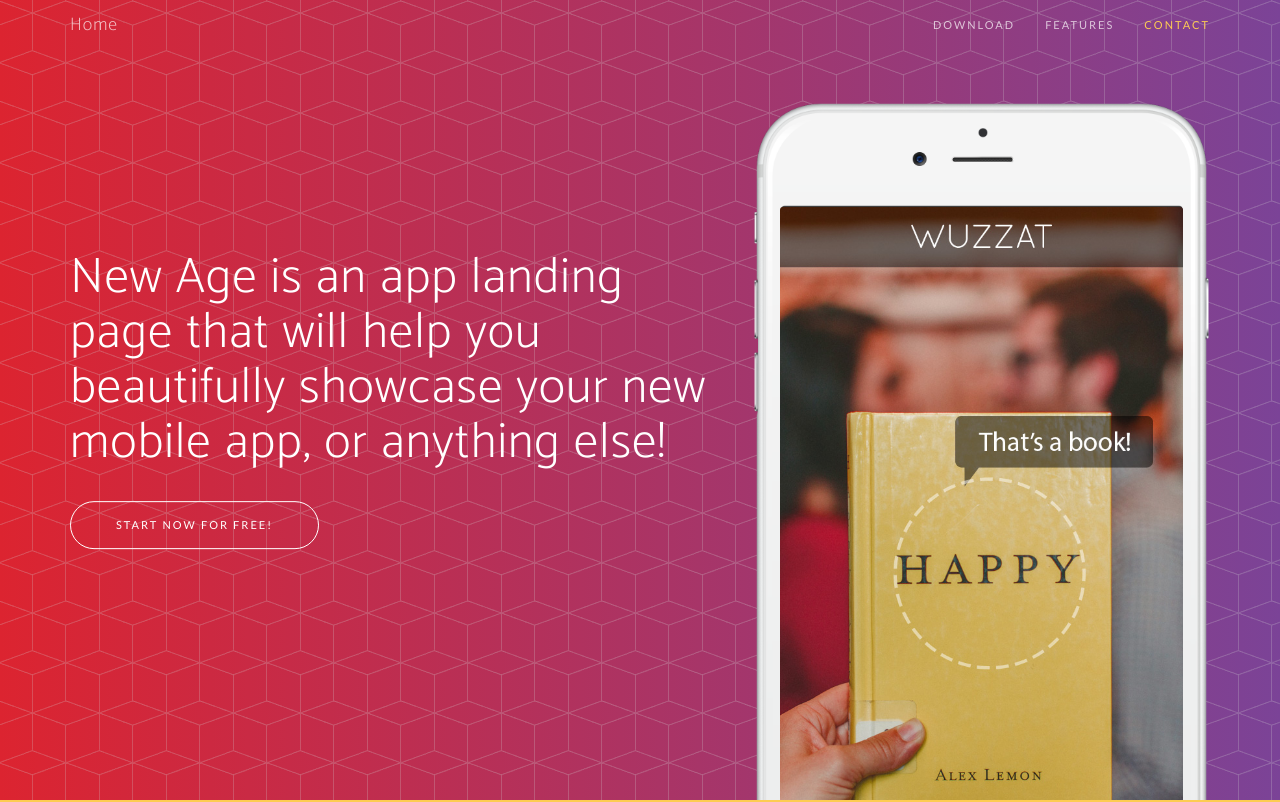
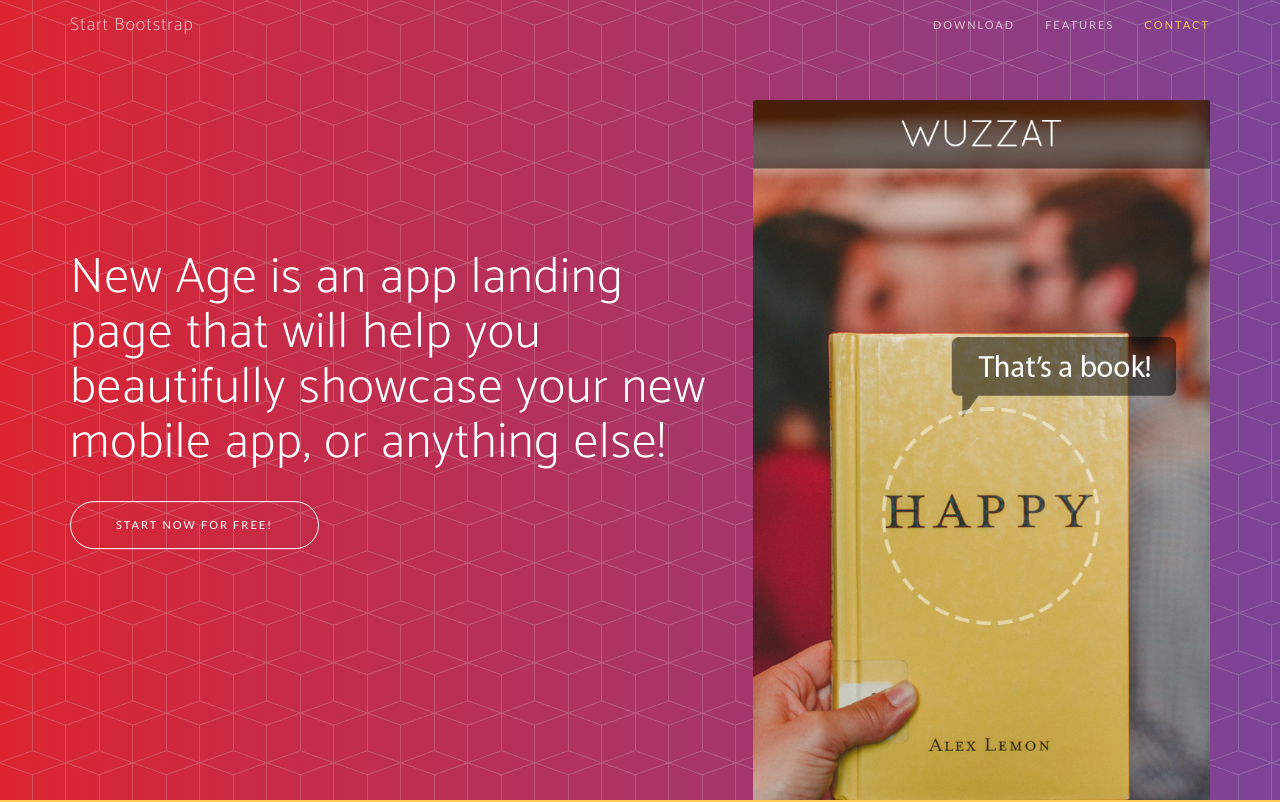
Before and after one commit to burks20/cs3250-kam, a website: page index.html in a window 1280 px wide. Shown: the top 802 px of the page. Drawn offline with nearby package versions, Linux system fonts and the light colour scheme; a web font is replaced by a local one.

Commit message:
Testing image removal from index.html

```diff
--- a/index.html
+++ b/index.html
@@ -45,7 +45,7 @@
                 <button type="button" class="navbar-toggle collapsed" data-toggle="collapse" data-target="#bs-example-navbar-collapse-1">
                     <span class="sr-only">Toggle navigation</span> Menu <i class="fa fa-bars"></i>
                 </button>
-                <a class="navbar-brand page-scroll" href="#page-top">Home</a>
+                <a class="navbar-brand page-scroll" href="#page-top">Start Bootstrap</a>
             </div>
 
             <!-- Collect the nav links, forms, and other content for toggling -->
@@ -80,7 +80,7 @@
                 </div>
                 <div class="col-sm-5">
                     <div class="device-container">
-                        <div class="device-mockup iphone6_plus portrait white">
+<!--                        <div class="device-mockup iphone6_plus portrait white">-->
                             <div class="device">
                                 <div class="screen">
                                     <!-- Demo image for screen mockup, you can put an image here, some HTML, an animation, video, or anything else! -->
@@ -90,7 +90,7 @@
                                     <!-- You can hook the "home button" to some JavaScript events or just remove it -->
                                 </div>
                             </div>
-                        </div>
+<!--                        </div>-->
                     </div>
                 </div>
             </div>
```
